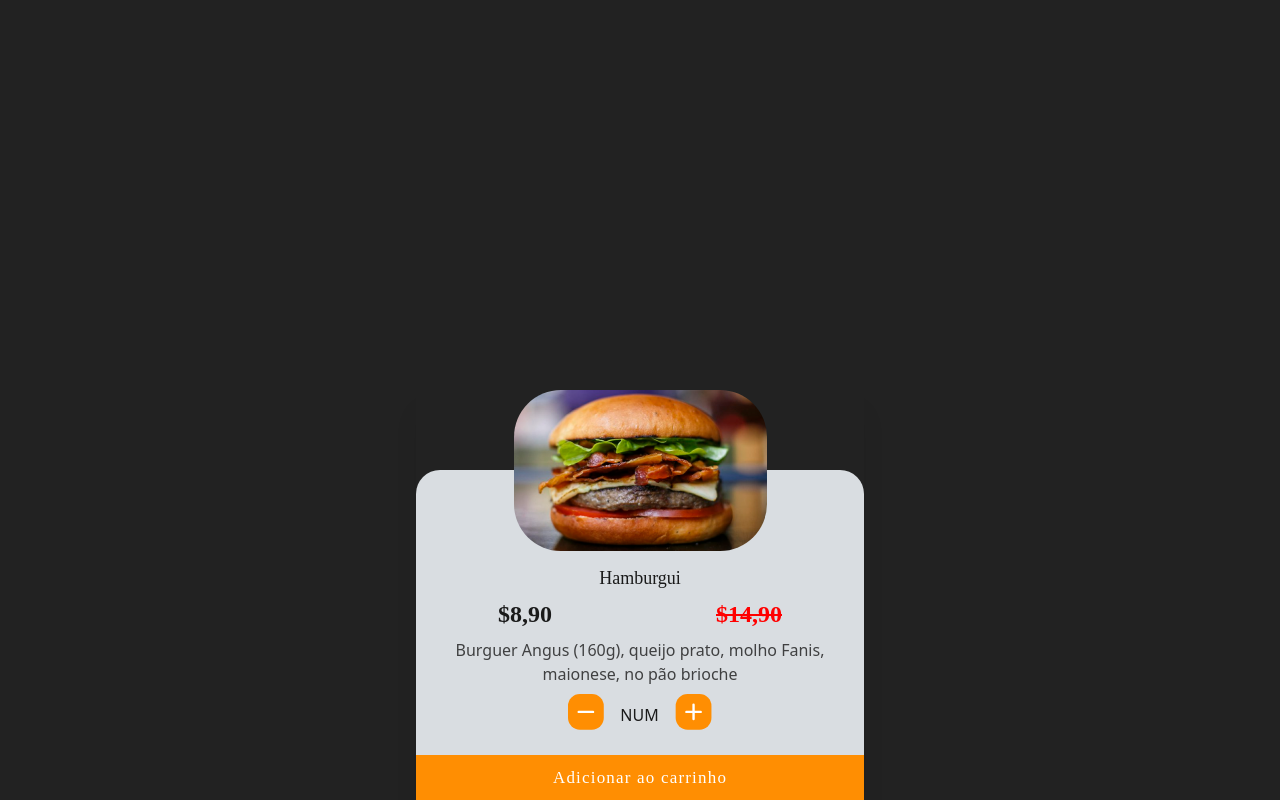
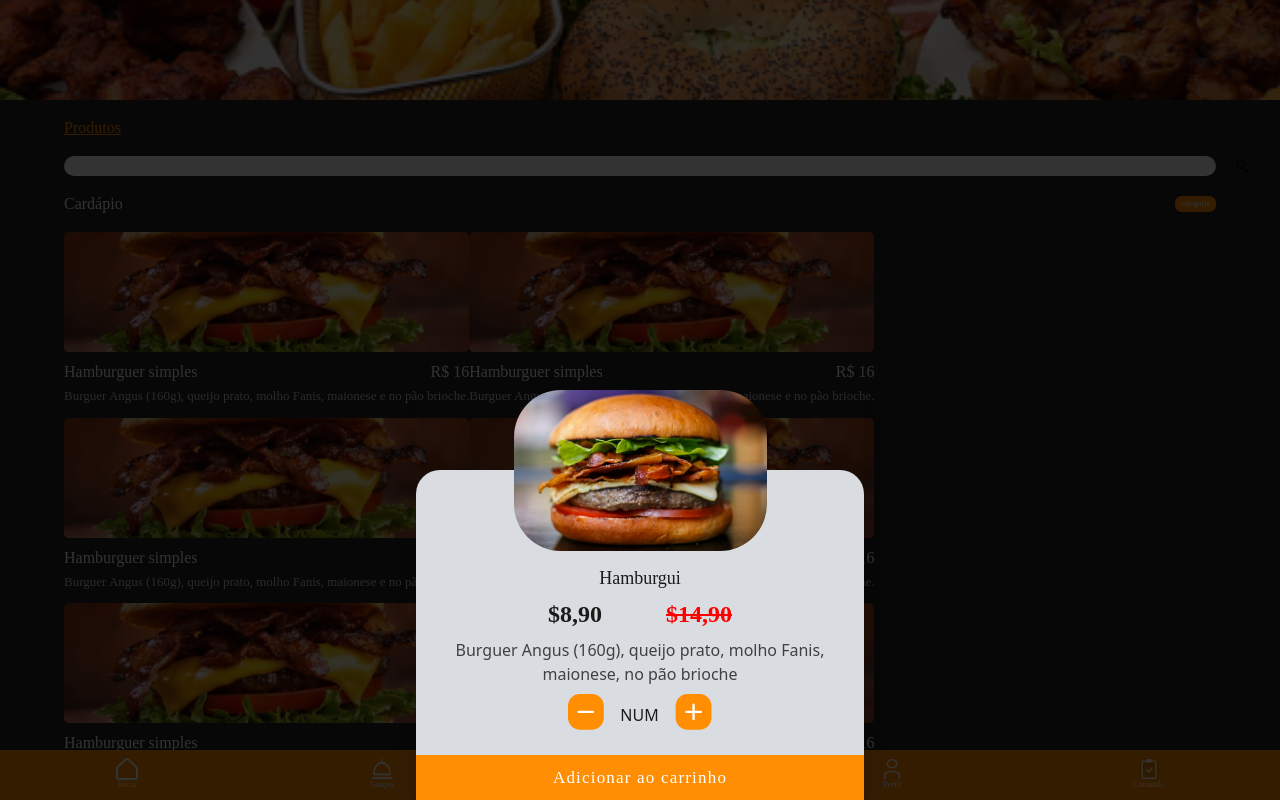
Before and after one commit to ducktechbr/foodsfun-frontend, a Next.js app: page /produtosApp in a window 1280 px wide. Both pictures are taken after a click on the button 266 px from the left and 324 px from the top of the page. Shown: the top 800 px of the page. Built offline with nearby package versions, Linux system fonts and the light colour scheme; a web font is replaced by a local one.

Commit message:
resolvido bug do translate do modal de produto

```diff
--- a/src/pages/produtosApp/index.js
+++ b/src/pages/produtosApp/index.js
@@ -49,15 +49,41 @@ export default function produtos() {
         >
           <CardProdutos />
         </button>
-
-        <CardProdutos />
-        <CardProdutos />
-        <CardProdutos />
-        <CardProdutos />
-        <CardProdutos />
-        <CardProdutos />
-        <CardProdutos />
-        <CardProdutos />
+        <button
+          onClick={() => {
+            setIsOpen(true);
+          }}
+        >
+          <CardProdutos />
+        </button>
+        <button
+          onClick={() => {
+            setIsOpen(true);
+          }}
+        >
+          <CardProdutos />
+        </button>
+        <button
+          onClick={() => {
+            setIsOpen(true);
+          }}
+        >
+          <CardProdutos />
+        </button>
+        <button
+          onClick={() => {
+            setIsOpen(true);
+          }}
+        >
+          <CardProdutos />
+        </button>
+        <button
+          onClick={() => {
+            setIsOpen(true);
+          }}
+        >
+          <CardProdutos />
+        </button>
       </div>
 
       <footer className={styles.footer}>
@@ -74,11 +100,11 @@ export default function produtos() {
             leaveFrom="opacity-100"
             leaveTo="opacity-0"
           >
-            <div className="fixed inset-0" />
+            <div className="fixed inset-0 bg-black bg-opacity-80" />
           </Transition.Child>
 
-          <div className="fixed bottom-0 right-0 left-0 overflow-hidden bg-transparent h-[410px]">
-            <div className="flex h-full items-center justify-center bg-transparent text-center px-[1rem]">
+          <div className="fixed  bottom-0 right-0 left-0 bg-transparent h-[410px] ">
+            <div className="flex h-full items-center justify-center bg-transparent text-center px-[1rem] ">
               <Transition.Child
                 as={Fragment}
                 enter="ease-out duration-[300ms]"
@@ -88,7 +114,7 @@ export default function produtos() {
                 leaveFrom="opacity-100 translate-y-[0px]"
                 leaveTo="opacity-0 translate-y-[120px]"
               >
-                <div className="w-full h-full max-w-md transform align-middle shadow-xl transition-all bg-transparent text-[#1A1A1A] flex flex-col items-center absolute">
+                <div className="w-full h-full max-w-md align-middle shadow-xl transition-all bg-transparent text-[#1A1A1A] flex flex-col items-center overflow-visible">
                   <Image
                     src={burg}
                     className="h-[160px] absolute z-50 -top-20 rounded-[47px]"
@@ -101,7 +127,7 @@ export default function produtos() {
                       Hamburgui
                     </Dialog.Title>
 
-                    <strong className="flex bg-transparent justify-around font-ebrima mb-2 text-2xl">
+                    <strong className="flex bg-transparent justify-center space-x-16 font-ebrima mb-2 text-2xl">
                       <span className="flex bg-transparent">$8,90</span>
                       <span className="flex bg-transparent text-[#FF0000] line-through">
                         $14,90
--- a/src/pages/produtosApp/styles.module.scss
+++ b/src/pages/produtosApp/styles.module.scss
@@ -19,10 +19,6 @@
 .text1 {
   color: #ff8e02;
   text-decoration: underline;
-}
-
-.text {
-  color: #fff;
 }
 
 .input {
```
